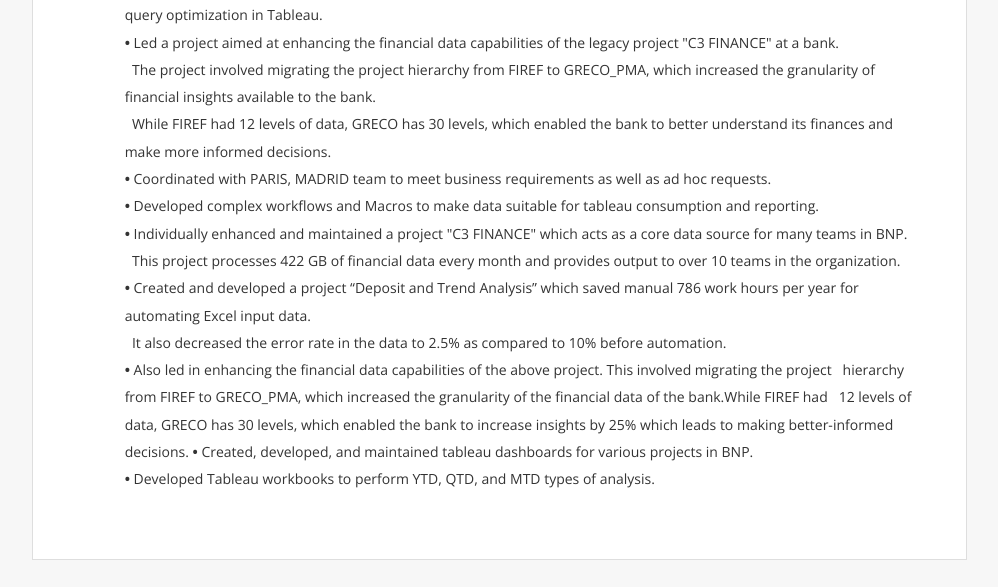
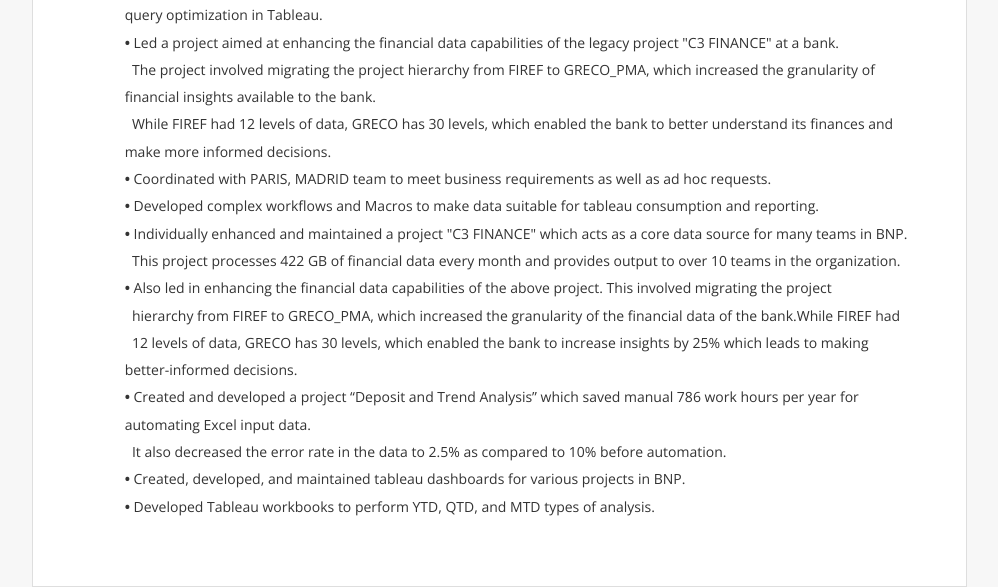
Before and after one commit to Hemangnegandhi/Hemangnegandhi.github.io, a plain HTML site: page index.html in a window 1280 px wide. Shown: the part 2808-3395 px from the top of the page, without its empty margins (258-1256 px from the left). Drawn offline with nearby package versions, Linux system fonts and the light colour scheme.

Commit message:
Update index.html

```diff
--- a/index.html
+++ b/index.html
@@ -210,11 +210,12 @@
                 <b>• </b>Developed complex workflows and Macros to make data suitable for tableau consumption and reporting.<br>
                 <b>• </b>Individually enhanced and maintained a project "C3 FINANCE" which acts as a core data source for many teams in BNP.<br>
                          &nbsp; This project processes 422 GB of financial data every month and provides output to over 10 teams in the organization.<br>
+
+                <b>• </b>Also led in enhancing the financial data capabilities of the above project. This involved migrating the project<br>
+                         &nbsp; hierarchy from FIREF to GRECO_PMA, which increased the granularity of the financial data of the bank.While FIREF had<br>
+                         &nbsp; 12 levels of data, GRECO has 30 levels, which enabled the bank to increase insights by 25% which leads to making better-informed decisions.<br>
                 <b>• </b>Created and developed a project “Deposit and Trend Analysis” which saved manual 786 work hours per year for automating Excel input data.<br>
                          &nbsp; It also decreased the error rate in the data to 2.5% as compared to 10% before automation.<br>
-                <b>• </b>Also led in enhancing the financial data capabilities of the above project. This involved migrating the project
-                         &nbsp; hierarchy from FIREF to GRECO_PMA, which increased the granularity of the financial data of the bank.While FIREF had
-                         &nbsp; 12 levels of data, GRECO has 30 levels, which enabled the bank to increase insights by 25% which leads to making better-informed decisions.
                 <b>• </b>Created, developed, and maintained tableau dashboards for various projects in BNP.<br>
                 <b>• </b>Developed Tableau workbooks to perform YTD, QTD, and MTD types of analysis.
                 </div>
```
